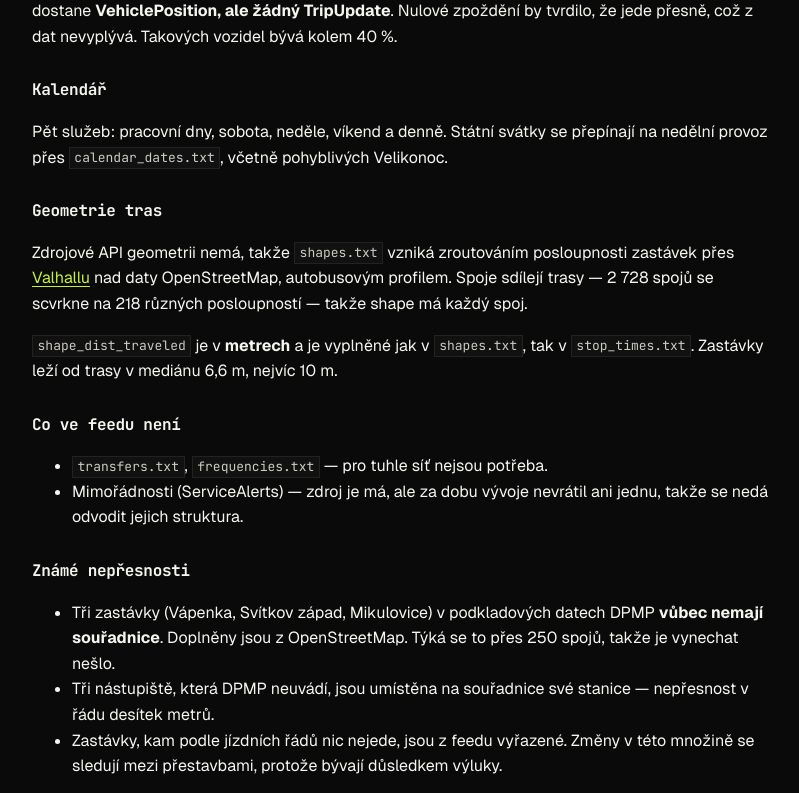
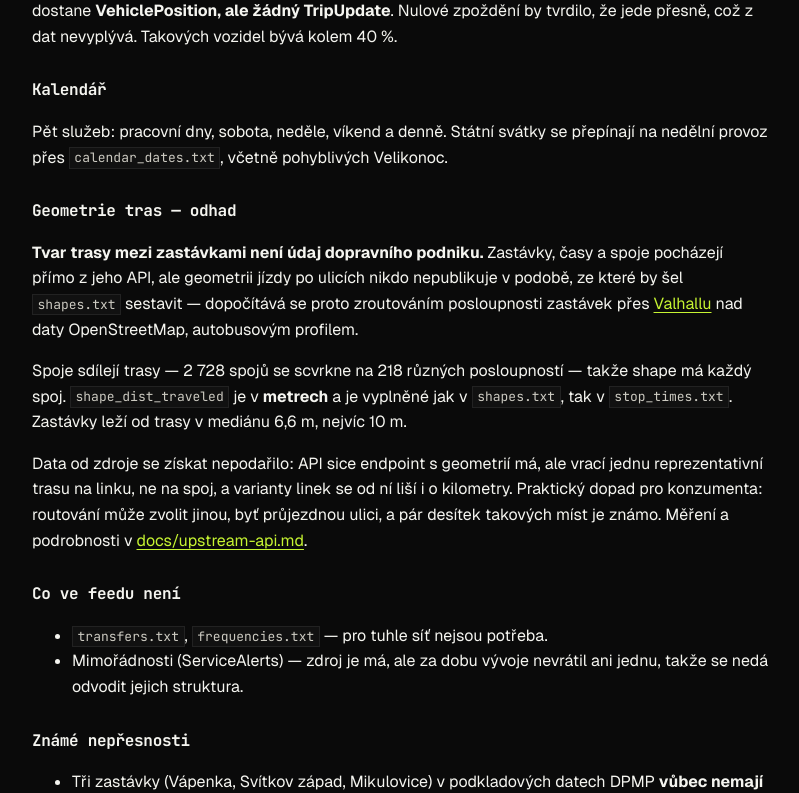
Before and after one commit to xaralis/dpmp-to-gtfsr, a FastAPI app: page /docs in a window 1280 px wide. Shown: the part 1545-2338 px from the top of the page, without its empty margins (240-1039 px from the left). Run offline with FastAPI, Linux system fonts and the light colour scheme; parts of the project's set-up code (start-up, migrations or seed data) failed here and were passed over; some libraries are stand-ins or nearby versions.

Commit message:
docs: correct the same stale claim on the /docs page
"Zdrojové API geometrii nemá" was fixed in the README but not here, and this is
the page a feed consumer actually reads. It now leads with what matters to
them -- the shape of the route between stops is not the operator's data, while
the stops, times and trips are -- and says why better data could not be had:
the endpoint that does exist returns one representative path per line rather
than one per trip.

```diff
--- a/src/dpmp_gtfs/web/templates/docs.html
+++ b/src/dpmp_gtfs/web/templates/docs.html
@@ -79,17 +79,27 @@ curl -s https://…/gtfs.zip -o gtfs.zip</code></pre>
   na nedělní provoz přes <code>calendar_dates.txt</code>, včetně pohyblivých Velikonoc.
 </p>
 
-<h3>Geometrie tras</h3>
+<h3>Geometrie tras — odhad</h3>
 <p>
-  Zdrojové API geometrii nemá, takže <code>shapes.txt</code> vzniká zroutováním posloupnosti
-  zastávek přes <a href="https://valhalla.github.io/valhalla/">Valhallu</a> nad daty
-  OpenStreetMap, autobusovým profilem. Spoje sdílejí trasy — 2 728 spojů se scvrkne na
-  218 různých posloupností — takže shape má každý spoj.
+  <strong>Tvar trasy mezi zastávkami není údaj dopravního podniku.</strong> Zastávky, časy
+  a spoje pocházejí přímo z jeho API, ale geometrii jízdy po ulicích nikdo nepublikuje
+  v podobě, ze které by šel <code>shapes.txt</code> sestavit — dopočítává se proto
+  zroutováním posloupnosti zastávek přes
+  <a href="https://valhalla.github.io/valhalla/">Valhallu</a> nad daty OpenStreetMap,
+  autobusovým profilem.
 </p>
 <p>
-  <code>shape_dist_traveled</code> je v <strong>metrech</strong> a je vyplněné jak
-  v <code>shapes.txt</code>, tak v <code>stop_times.txt</code>. Zastávky leží od trasy
-  v mediánu 6,6 m, nejvíc 10 m.
+  Spoje sdílejí trasy — 2 728 spojů se scvrkne na 218 různých posloupností — takže shape
+  má každý spoj. <code>shape_dist_traveled</code> je v <strong>metrech</strong> a je
+  vyplněné jak v <code>shapes.txt</code>, tak v <code>stop_times.txt</code>. Zastávky leží
+  od trasy v mediánu 6,6 m, nejvíc 10 m.
+</p>
+<p>
+  Data od zdroje se získat nepodařilo: API sice endpoint s geometrií má, ale vrací jednu
+  reprezentativní trasu na linku, ne na spoj, a varianty linek se od ní liší i o kilometry.
+  Praktický dopad pro konzumenta: routování může zvolit jinou, byť průjezdnou ulici, a pár
+  desítek takových míst je známo. Měření a podrobnosti v
+  <a href="https://github.com/xaralis/dpmp-to-gtfsr/blob/main/docs/upstream-api.md">docs/upstream-api.md</a>.
 </p>
 
 <h3>Co ve feedu není</h3>
```
